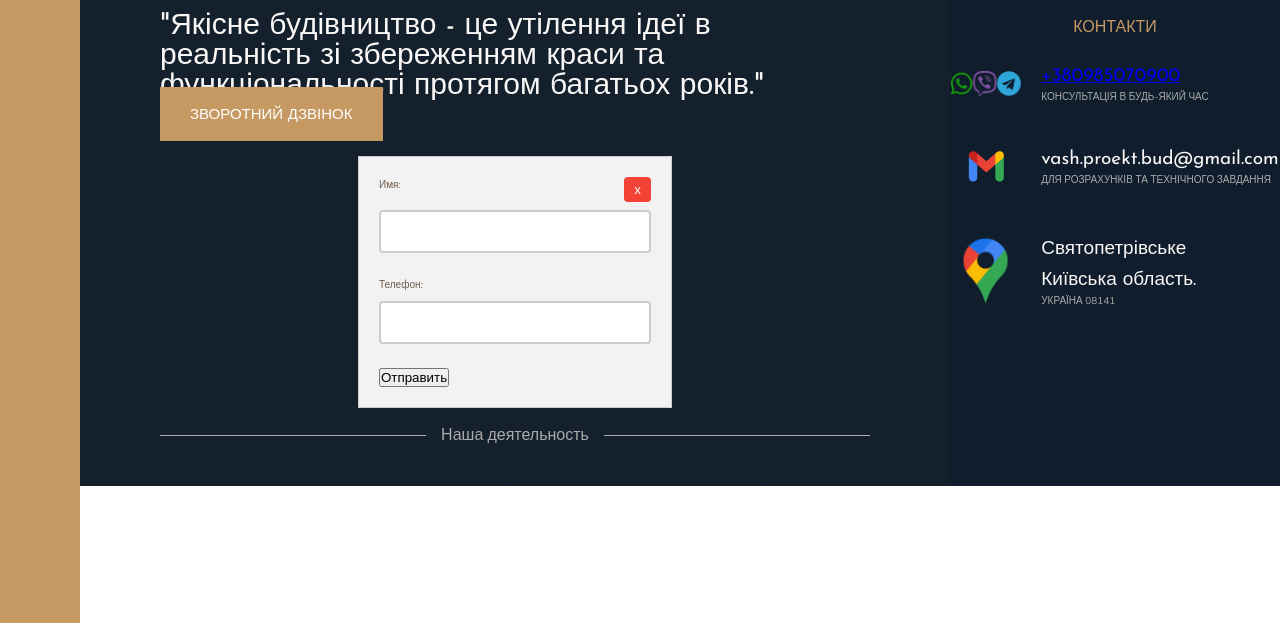
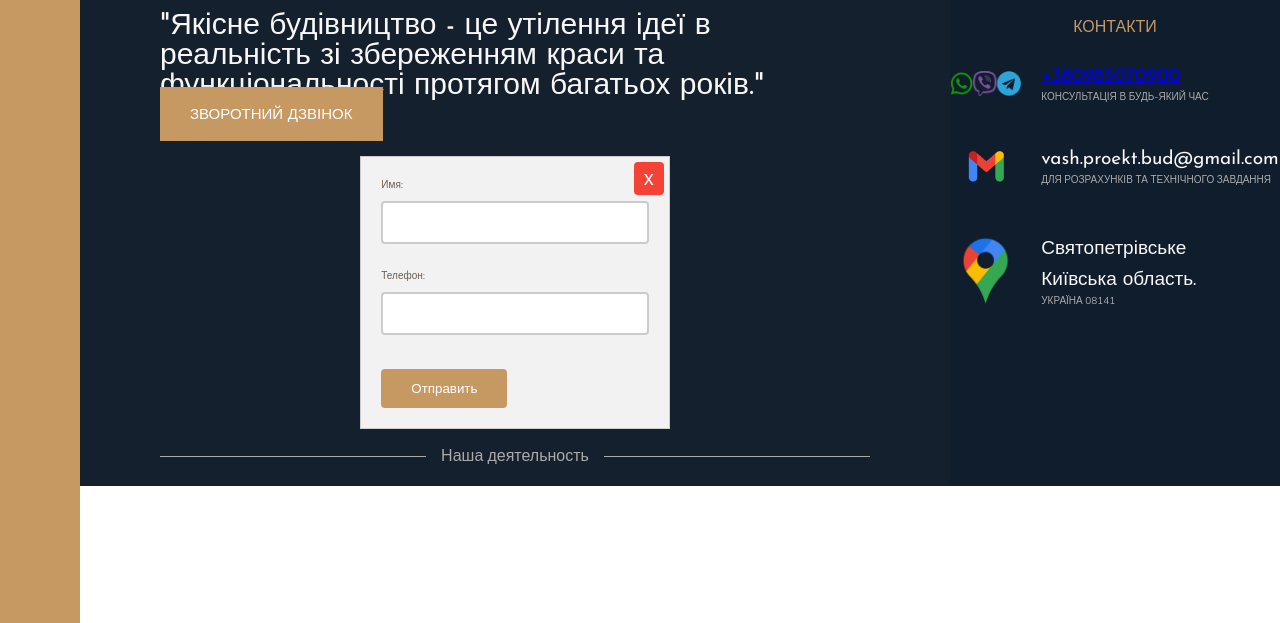
Before and after one commit to oksen15/proekt.bud, a website: page index.html in a window 1280 px wide. Both pictures are taken after a click on the button "ЗВОРОТНИЙ ДЗВІНОК". Shown: the part 154-777 px from the top of the page. Drawn offline with nearby package versions, Linux system fonts and the light colour scheme.

Commit message:
Update style.css

```diff
--- a/css/style.css
+++ b/css/style.css
@@ -455,6 +455,21 @@ body {
   padding: 20px;
   max-width: 500px;
   margin: 0 auto;
+  position: relative;
+}
+
+/* Стили для кнопки закрытия */
+#myForm button {
+  position: absolute;
+  top: 5px;
+  right: 5px;
+  background-color: #f44336;
+  color: white;
+  padding: 5px 10px;
+  border: none;
+  cursor: pointer;
+  font-size: 20px;
+  border-radius: 4px;
 }
 
 /* Стили для заголовка формы */
@@ -464,7 +479,7 @@ body {
 }
 
 /* Стили для полей ввода */
-#myForm input[type=text], #myForm input[type=email], #myForm textarea {
+#myForm input[type=text] {
   width: 100%;
   padding: 12px 20px;
   margin: 8px 0;
@@ -475,16 +490,17 @@ body {
 }
 
 /* Стили для кнопки "Отправить" */
-#myForm button {
-  background-color: #4CAF50;
+#myForm input[type=button] {
+  background-color: #c69963;
   color: white;
-  padding: 12px 20px;
+  padding: 12px 30px;
   border: none;
   border-radius: 4px;
   cursor: pointer;
+  margin-top: 10px;
 }
 
 /* Стили для кнопки "Отправить" при наведении */
-#myForm button:hover {
-  background-color: #45a049;
+#myForm input[type=button]:hover {
+  background-color: #d76624;
 }
```
